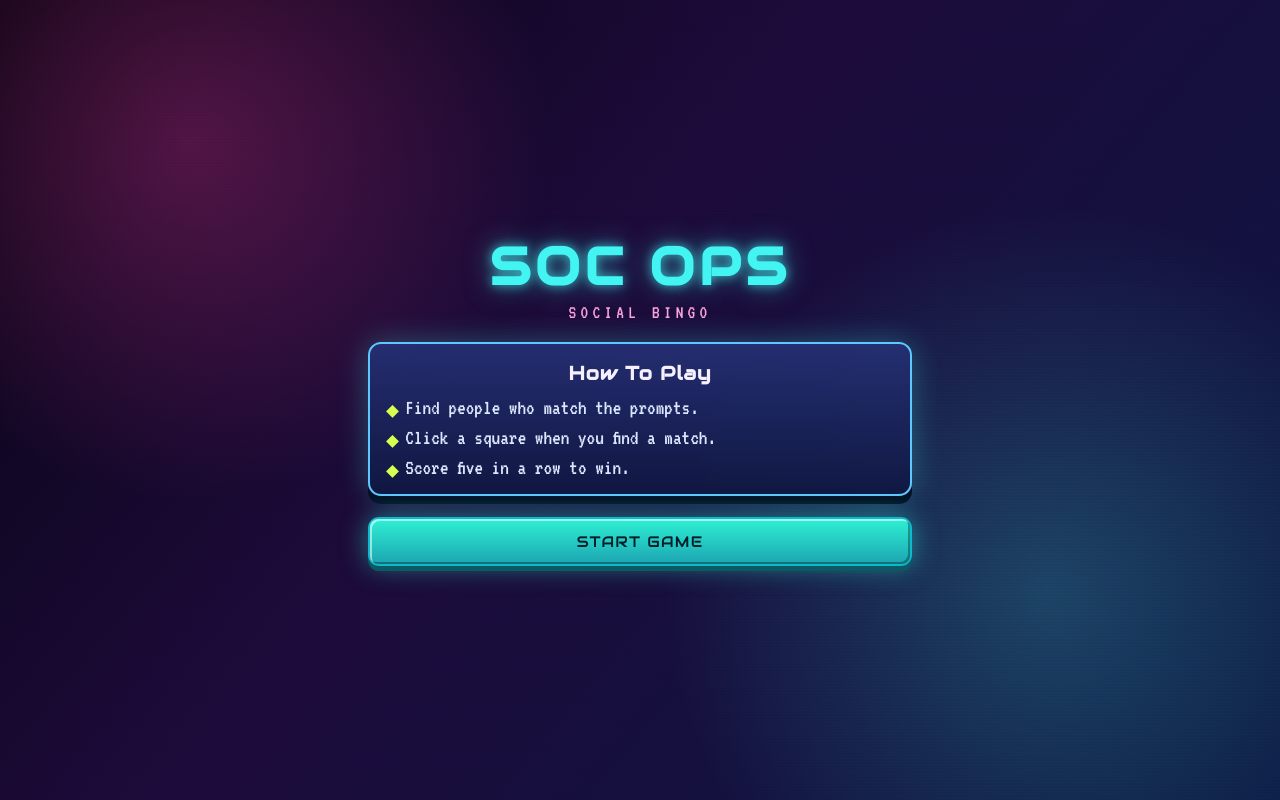
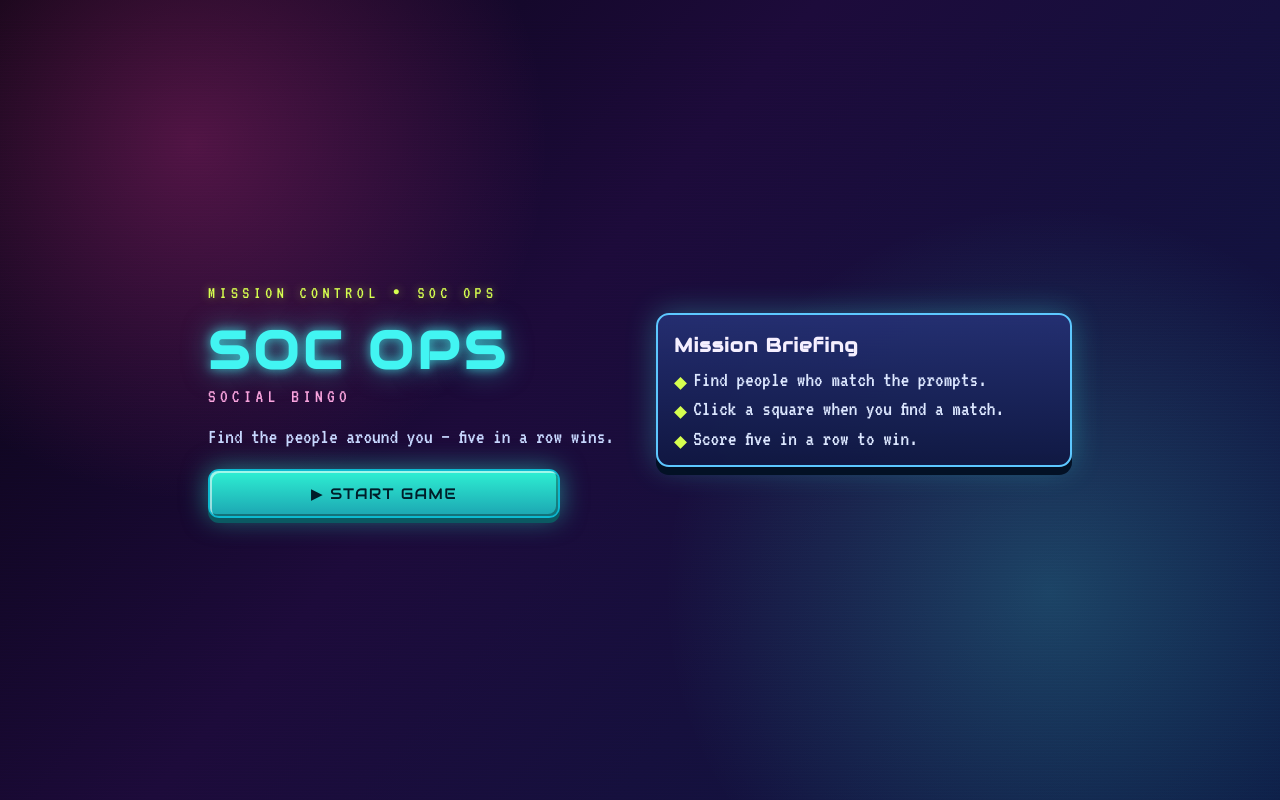
Before and after one commit to MahmoudHilani/my-soc-ops-java, a Spring Boot app: page / in a window 1280 px wide. Run offline with Spring Boot 4, Linux system fonts and the light colour scheme.

Commit message:
feat: Mission Control lobby redesign — two-column layout with staggered entrance (Variation A)
Agent-Logs-Url: https://github.com/MahmoudHilani/my-soc-ops-java/sessions/416c671e-3bab-4364-b2ae-96b51de2f8dc

Co-authored-by: MahmoudHilani <117091445+MahmoudHilani@users.noreply.github.com>

```diff
--- a/socops/src/main/resources/static/css/app.css
+++ b/socops/src/main/resources/static/css/app.css
@@ -94,13 +94,50 @@ body {
 
 .lobby-shell {
     width: 100%;
-    max-width: 34rem;
-    text-align: center;
-    animation: scene-rise 800ms cubic-bezier(0.18, 0.88, 0.32, 1.05);
+    max-width: 54rem;
+    display: grid;
+    grid-template-columns: 1fr 1fr;
+    gap: 2rem;
+    align-items: center;
+}
+
+.lobby-hero {
+    display: flex;
+    flex-direction: column;
+    gap: 1rem;
+    text-align: left;
+}
+
+.lobby-kicker {
+    font-family: "VT323", monospace;
+    font-size: 1.1rem;
+    letter-spacing: 0.25em;
+    text-transform: uppercase;
+    color: var(--flash-neon-lime);
+    text-shadow: 0 0 10px rgba(214, 255, 79, 0.45);
+}
+
+.lobby-tagline {
+    margin: 0;
+    font-size: 1.35rem;
+    color: #c8d8ff;
+    line-height: 1.4;
+}
+
+.flash-btn-launch {
+    font-size: 1.1rem;
+    padding: 1rem 1.25rem;
+    min-height: 3.2rem;
+    max-width: 22rem;
+}
+
+.anim-rise {
+    opacity: 0;
+    animation: scene-rise 700ms cubic-bezier(0.18, 0.88, 0.32, 1.05) both;
 }
 
 .title-stack {
-    margin-bottom: 1.2rem;
+    margin-bottom: 0;
 }
 
 .title-main {
@@ -468,6 +505,22 @@ button:disabled {
     }
 }
 
+@media (max-width: 720px) {
+    .lobby-shell {
+        grid-template-columns: 1fr;
+        max-width: 34rem;
+    }
+
+    .lobby-hero {
+        text-align: center;
+        align-items: center;
+    }
+
+    .flash-btn-launch {
+        max-width: 100%;
+    }
+}
+
 @media (max-width: 560px) {
     .scene-lobby {
         padding: 0.9rem;
--- a/socops/src/main/resources/templates/game.html
+++ b/socops/src/main/resources/templates/game.html
@@ -14,24 +14,37 @@
 <!-- ============================================================= -->
 <div id="lobbyView" class="scene scene-lobby">
     <div class="lobby-shell">
-        <div class="title-stack">
+
+        <!-- ── hero column ──────────────────────────────────────── -->
+        <div class="lobby-hero">
+            <span class="lobby-kicker anim-rise" style="animation-delay:0ms">Mission Control ∙ Soc Ops</span>
+            <div class="title-stack anim-rise" style="animation-delay:90ms">
                 <h1 class="title-main">Soc Ops</h1>
                 <p class="title-sub">Social Bingo</p>
             </div>
+            <p class="lobby-tagline anim-rise" style="animation-delay:190ms">
+                Find the people around you — five in a row wins.
+            </p>
+            <button onclick="launchGame()"
+                    class="flash-btn flash-btn-primary flash-btn-launch anim-rise"
+                    style="animation-delay:290ms"
+                    aria-label="Start Game">
+                &#9654;&nbsp;Start Game
+            </button>
+        </div>
 
+        <!-- ── intel column ─────────────────────────────────────── -->
+        <div class="lobby-intel anim-rise" style="animation-delay:160ms">
             <div class="flash-panel">
-            <h2 class="panel-heading">How To Play</h2>
+                <h2 class="panel-heading">Mission Briefing</h2>
                 <ul class="rule-list">
                     <li>Find people who match the prompts.</li>
                     <li>Click a square when you find a match.</li>
                     <li>Score five in a row to win.</li>
                 </ul>
             </div>
+        </div>
 
-        <button onclick="launchGame()"
-                class="flash-btn flash-btn-primary">
-            Start Game
-        </button>
     </div>
 </div>
 
```
Lines whose indentation alone changed are shown as unchanged.
